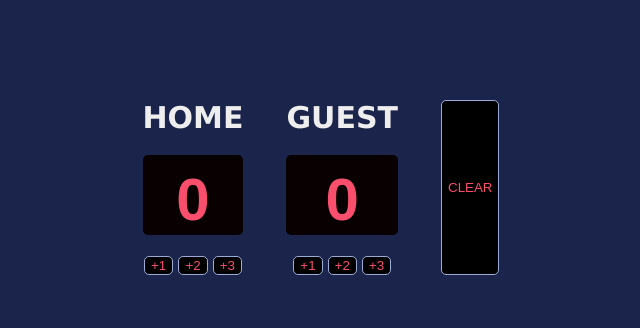
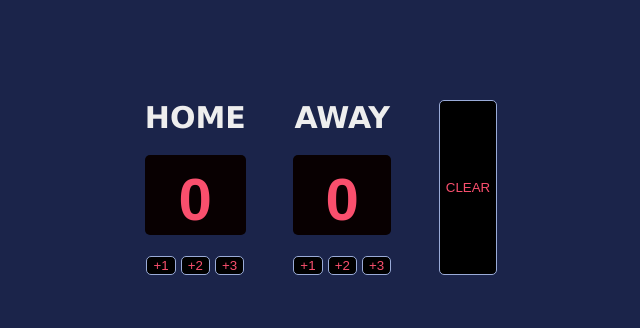
Before and after one commit to MikeRD33/ScoreBoardv1, a website built with Vite: page index.html in a window 1280 px wide. Shown: the whole page, without its empty margins (319-959 px from the left). Built offline with nearby package versions, Linux system fonts and the light colour scheme; files whose address does not match are found by name; a web font is replaced by a local one.

```diff
--- a/index.html
+++ b/index.html
@@ -15,7 +15,7 @@
                 </div>
             </div>
             <div>
-                <h3 class="tittle">GUEST</h3>
+                <h3 class="tittle">AWAY</h3>
                 <h2 id="guest-score" class="score">0</h2>
                 <div class="points-table">
                     <button onclick="guestIncrement1()">+1</button>
```
